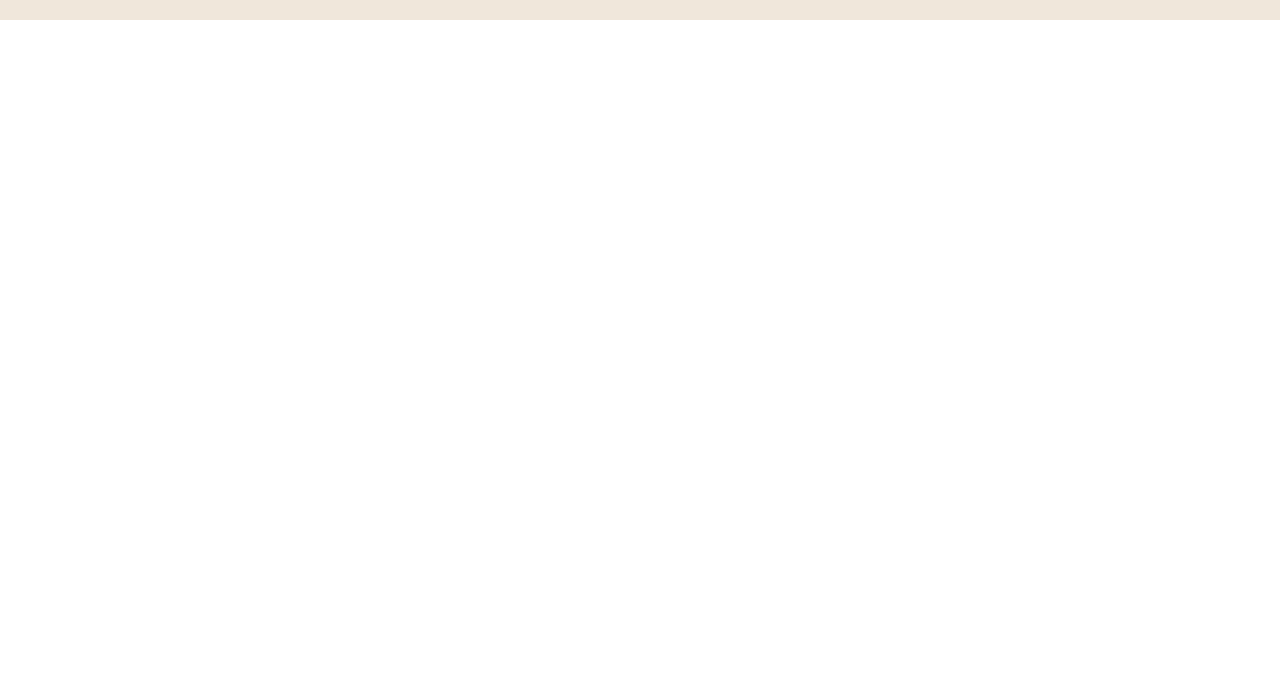
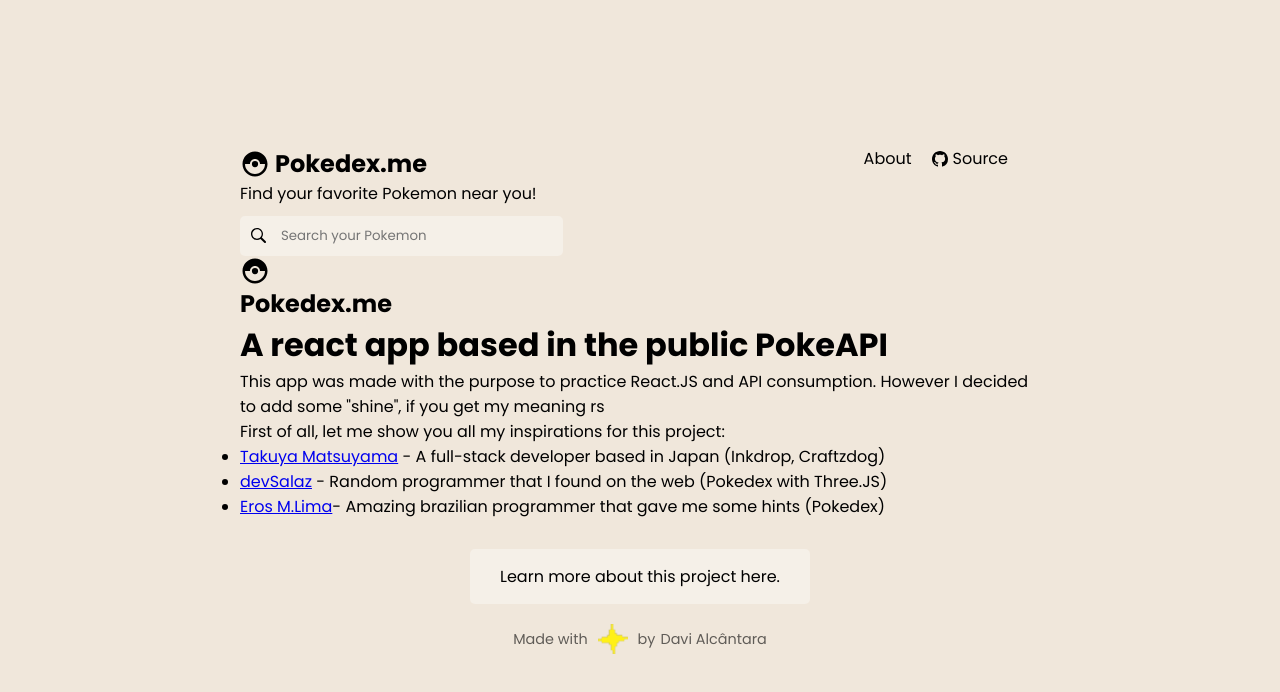
Before and after one commit to divinurised/pokedex-me, a React (Create React App) app: page /about in a window 1280 px wide. Before the commit this address had no page. Shown: the top 692 px of the page. Built offline with nearby package versions, Linux system fonts and the light colour scheme.

Commit message:
fixed search bugs, fixed footer and navbar pos, added about page

```diff
--- a/src/App.jsx
+++ b/src/App.jsx
@@ -1,9 +1,9 @@
 import React from 'react';
+import { BrowserRouter as Router, Route, Routes } from 'react-router-dom';
+
 import Homepage from './pages/homepage';
-import { BrowserRouter as Router, Route, Routes } from 'react-router-dom';
 import PokemonPage from './pages/pokemonPage';
-
-import Footer from './components/Footer';
+import About from './pages/About'
 
 import './styles/globalStyles.scss'
 
@@ -15,6 +15,7 @@
           <Routes>
             <Route exact path='/' element={<Homepage />} />
             <Route path='/pokemon/:id' element={<PokemonPage />} />
+            <Route exact path='/about' element={<About />} />
           </Routes>
         </Router>
       </main>
--- a/src/Components/Footer/index.jsx
+++ b/src/Components/Footer/index.jsx
@@ -11,7 +11,12 @@
       <Link to="#" className="aboutContainer">
         <p>Learn more about this project here.</p>
       </Link>
-      <p>Made with <img src={Hope} alt="Hope!" title="Hope!" />by <Link className="me" to="#">Davi Alcântara</Link></p>
+      <div className="signature">
+        <p>Made with</p>
+        <img src={Hope} alt="Hope!" title="Hope!" />
+        <p>by</p>
+        <Link className="me" to="#">Davi Alcântara</Link>
+      </div>
     </section>
   );
 }
--- a/src/Components/Footer/styles.scss
+++ b/src/Components/Footer/styles.scss
@@ -8,15 +8,20 @@
   margin: 30px 0 20px 0;
   position: relative;
 
-  > p {
+    .signature {
     display: flex;
     align-items: center;
     justify-content: center;
     width: calc(100% + 10px);
+    font-size: 0.9rem;
+
+    p, a {
+      opacity: 0.6;
+    }
 
     .me {
+      text-decoration: none;
       margin-left: 5px;
-      text-decoration: none;
       color: black;
       transition: 0.5s ease-in-out;
 
--- a/src/Components/Map/index.jsx
+++ b/src/Components/Map/index.jsx
@@ -5,9 +5,9 @@
 import { MapContainer, TileLayer, Marker, Popup } from 'react-leaflet'
 import L from 'leaflet'
 
-function Map({ pokemonDetails }) {
+function Map({ pokemon }) {
 
-  console.log(pokemonDetails)
+  console.log(pokemon)
 
   const [loading, setLoading] = useState(true)
 
@@ -69,10 +69,10 @@
             position={[current.latitude + Math.random() * (0.000 - 0.001) + 0.001, current.longitude + Math.random() * (0.000 - 0.001) + 0.001]}
             icon={pokemonMarker}>
             <Popup>
-              {/* <img
-              style={{ width: '100px', height: '100px' }}
-              src={pokemonDetails.sprites.front_default}
-              alt="Wild Pokemon Appears" /> */}
+              <img
+                style={{ width: '100px', height: '100px' }}
+                src={pokemon.sprites.front_default}
+                alt="Wild Pokemon Appears" />
             </Popup>
           </Marker>
 
--- a/src/Components/loader/styles.scss
+++ b/src/Components/loader/styles.scss
@@ -2,7 +2,7 @@
   display: flex;
   justify-content: center;
   align-items: center;
-  height: 100vh;
+  margin: 50px 0;
 
   h1 {
     margin-left: 20px;
--- a/src/Components/navbar/index.jsx
+++ b/src/Components/navbar/index.jsx
@@ -15,6 +15,12 @@
   };
 
   console.log(text)
+  console.log(window.location.pathname)
+
+  // const searchPokemon = () => {
+  //   window.location.replace(`/pokemon/${text.toLocaleLowerCase()}`)
+  //   console.log(text)
+  // }
 
   return (
     <section className="navbar">
@@ -25,22 +31,22 @@
         </Link>
         <p>Find your favorite Pokemon near you!</p>
         <div className="searchContainer">
+          <form action={`/pokemon/${text.toLocaleLowerCase()}`}>
             <GoSearch />
-
             <input
               type="text"
-            name=""
-            id=""
               placeholder="Search your Pokemon"
               onChange={(e) => onChange(e.target.value)}
               value={text}
             />
+            <input type="submit" value="" />
+          </form>
 
         </div>
       </div>
       <div className="navigation">
-        <p>About</p>
-        <p><GoMarkGithub className="githubIcon" />  Source</p>
+        <Link to="/about">About</Link>
+        <Link to="#"><GoMarkGithub className="githubIcon" />  Source</Link>
       </div>
     </section>
   );
--- a/src/Components/navbar/styles.scss
+++ b/src/Components/navbar/styles.scss
@@ -19,22 +19,24 @@
   .navigation {
     display: flex;
 
+    a {
+      text-decoration: none;
+      color: black;
+      height: fit-content;
+      display: flex;
+      align-items: center;
+
+      &:hover {
+        box-shadow: 0px 2px black;
+      }
+    }
+
     :first-child {
       margin-right: 20px;
     }
 
-    p {
-      height: fit-content;
-      display: flex;
-      align-items: center;
-    }
-
     .githubIcon {
       margin-right: 5px;
-    }
-
-    p:hover {
-      box-shadow: 0px 2px black;
     }
   }
 
@@ -53,15 +55,20 @@
       display: flex;
       justify-content: flex-start;
       align-items: center;
-      padding: 5px 10px;
+      padding: 10px 10px;
       margin-top: 10px;
       border-radius: 5px;
+
+      form {
+        display: flex;
+        align-items: center;
+      }
 
       input {
         border-style: none;
         outline: none;
         background-color: transparent;
-        margin-left: 10px;
+        margin-left: 15px;
       }
     }
   }
--- /dev/null
+++ b/src/Pages/About/index.jsx
@@ -0,0 +1,29 @@
+import React from 'react';
+import { Link } from 'react-router-dom'
+
+import { MdCatchingPokemon } from 'react-icons/md'
+
+import Navbar from '../../components/navbar';
+import Footer from '../../components/Footer';
+
+function About() {
+  return (
+    <>
+      <Navbar />
+      <MdCatchingPokemon size={30} />
+      <h2>Pokedex.me</h2>
+      <h1>A react app based in the public PokeAPI</h1>
+      <p>This app was made with the purpose to practice React.JS and API consumption.
+        However I decided to add some "shine", if you get my meaning rs</p>
+      <p>First of all, let me show you all my inspirations for this project:</p>
+      <ul>
+        <li> <a href="#">Takuya Matsuyama</a> <span>-</span> <span>A full-stack developer based in Japan (Inkdrop, Craftzdog)</span></li>
+        <li><a href="#">devSalaz</a> <span>-</span> <span>Random programmer that I found on the web (Pokedex with Three.JS)</span></li>
+        <li><a href="#">Eros M.Lima</a><span>-</span> <span>Amazing brazilian programmer that gave me some hints (Pokedex)</span></li>
+      </ul>
+      <Footer />
+    </>
+  );
+}
+
+export default About;
--- a/src/Pages/pokemonPage/index.jsx
+++ b/src/Pages/pokemonPage/index.jsx
@@ -6,6 +6,7 @@
 import Navbar from '../../components/navbar';
 import PokemonType from '../../components/PokemonType';
 import Map from '../../components/Map'
+import Footer from '../../components/Footer'
 
 import './styles.scss'
 
@@ -14,6 +15,7 @@
 
   const [pokemonDetails, setPokemonDetails] = useState();
   const [loading, setLoading] = useState(true);
+  const [query, setQuery] = useState("");
 
   const getPokemon = async (id) => {
     const details = await getPokemonData(id);
@@ -39,7 +41,7 @@
         <Loader />
       ) : (
         <>
-          <Navbar />
+          <Navbar getQuery={(q) => setQuery(q)} />
           <div className="pokemonContainer">
 
             <h1>{pokemonDetails.name.charAt(0).toUpperCase() + pokemonDetails.name.slice(1)}</h1>
@@ -72,6 +74,7 @@
             <h2>Find it near you!</h2>
             <Map pokemon={pokemonDetails} />
           </div>
+          <Footer />
         </>
       )
       }
--- a/src/Pages/pokemonPage/styles.scss
+++ b/src/Pages/pokemonPage/styles.scss
@@ -22,6 +22,7 @@
     border-radius: 5px;
     background-color: $cardColor;
     margin-bottom: 40px;
+    box-shadow: rgba(60, 64, 67, 0.3) 0px 1px 2px 0px, rgba(60, 64, 67, 0.15) 0px 2px 6px 2px;
 
     .titleContainer {
       display: flex;
--- a/src/Styles/globalStyles.scss
+++ b/src/Styles/globalStyles.scss
@@ -19,9 +19,14 @@
   flex-direction: column;
   background-color: $bgColor;
   margin: 0 auto;
+  min-height: 100vh;
 
   main {
     width: 50rem;
     margin-top: 20px;
+    display: flex;
+    flex-direction: column;
+    justify-content: center;
+    flex: 1;
   }
 }
```
Lines whose indentation alone changed are shown as unchanged.
